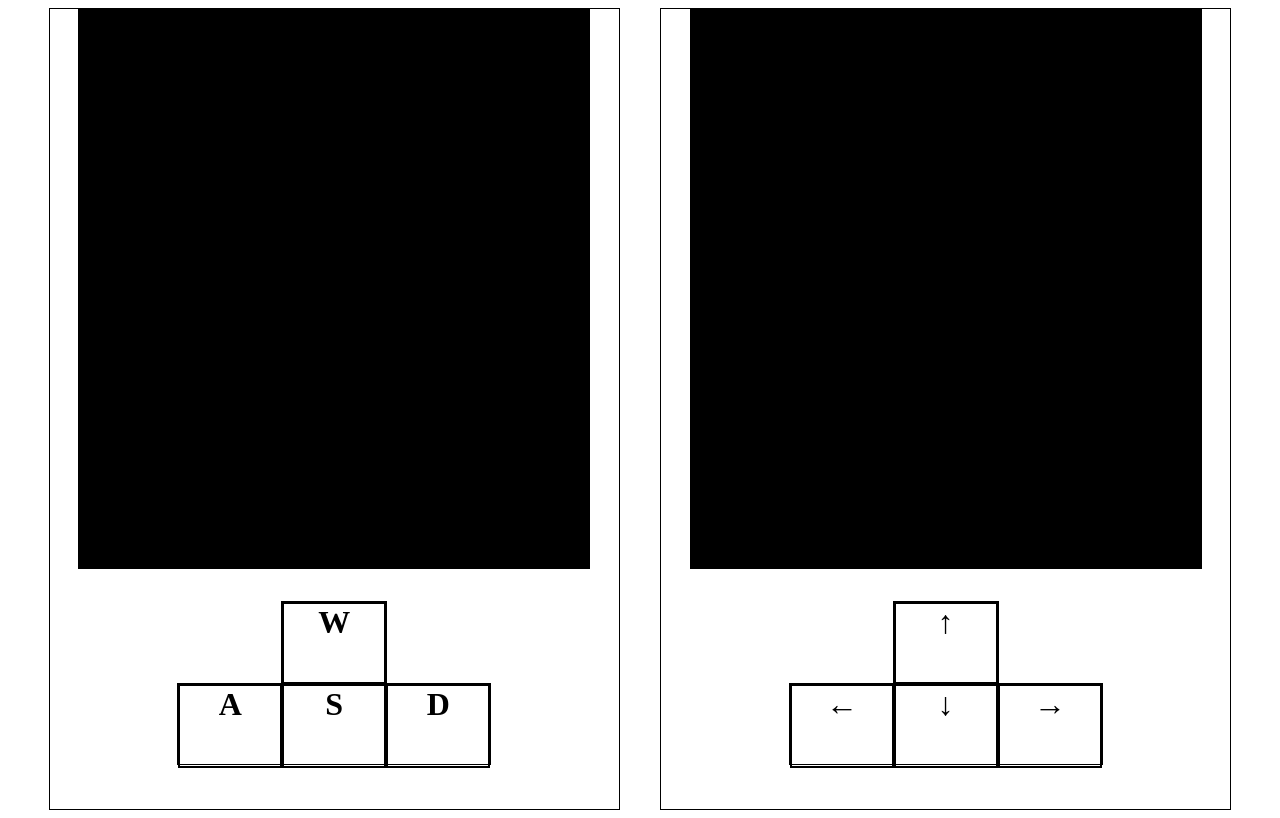
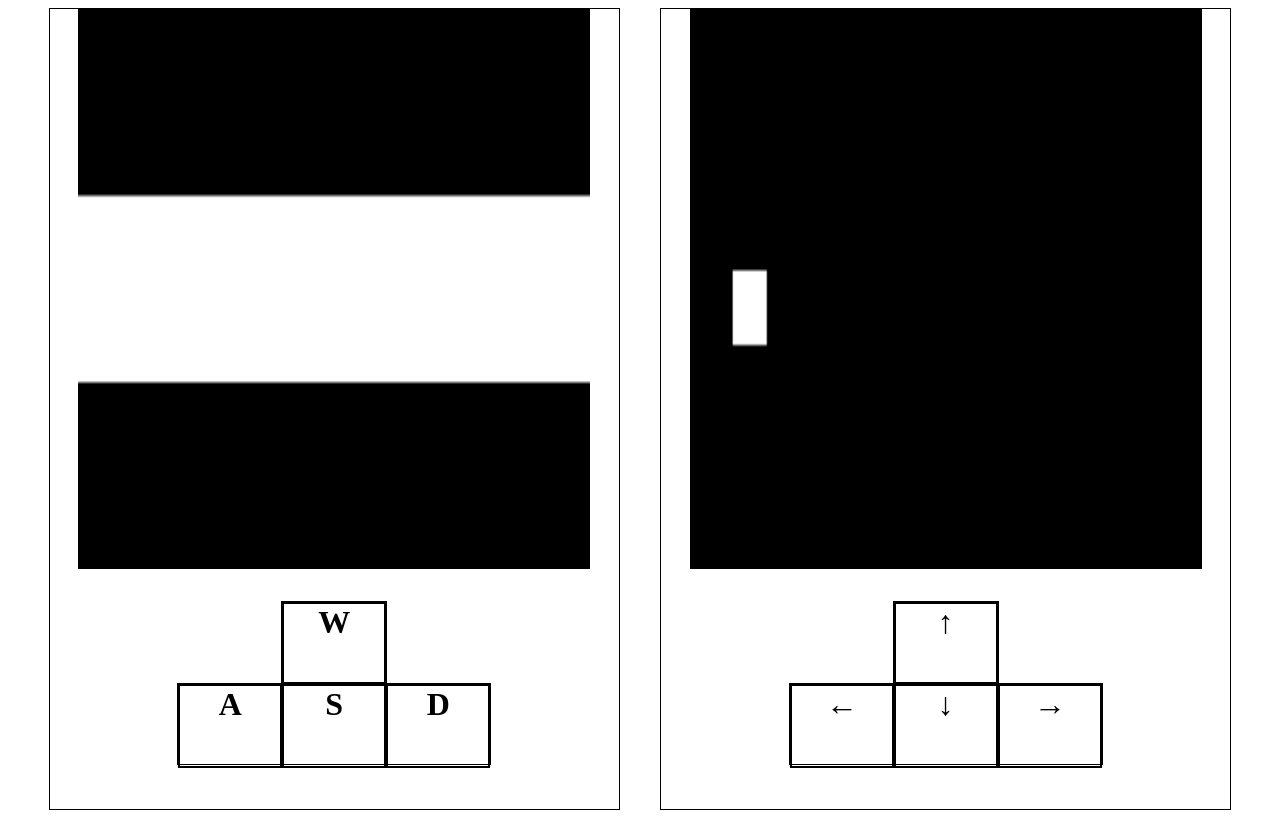
Before and after one commit to zeye-s/Split, a plain HTML site: page index.html in a window 1280 px wide. Drawn offline with Linux system fonts and the light colour scheme.

Commit message:
working on canvas

```diff
--- a/index.html
+++ b/index.html
@@ -34,6 +34,6 @@
             </div>
         </div>
     </div>
-    <script href = "script.js"></script>
+    <script src = "script.js"></script>
 </body>
 </html>
--- a/script.js
+++ b/script.js
@@ -2,3 +2,35 @@ const canvas1 = document.getElementById("player1Board");
 const canvas2 = document.getElementById("player2Board");
 const ctx1 = canvas1.getContext('2d');
 const ctx2 = canvas2.getContext('2d');
+const floor = 50;
+
+let intervalID;
+let size1 = 20;
+let size2 = 20;
+
+let player1 = {
+    x: 25,
+    y: size1 + floor,
+    jumpHeight: 250,
+}
+
+let player2 = {
+    x: 25,
+    y: size2 + floor,
+    jumpHeight: 250,
+}
+
+function setup(){
+    ctx1.fillStyle = "white";
+    ctx2.fillStyle = "white";
+
+    ctx1.fillRect(player1.x, player1.y, size1, size1);
+    ctx2.fillRect(player2.x, player2.y, size1, size1);
+    ctx1.fillRect(0, floor, canvas1.clientWidth, floor);
+}
+
+setup();
+
+intervalID = setInterval(()=>{
+    setup();
+}, 10)
```
